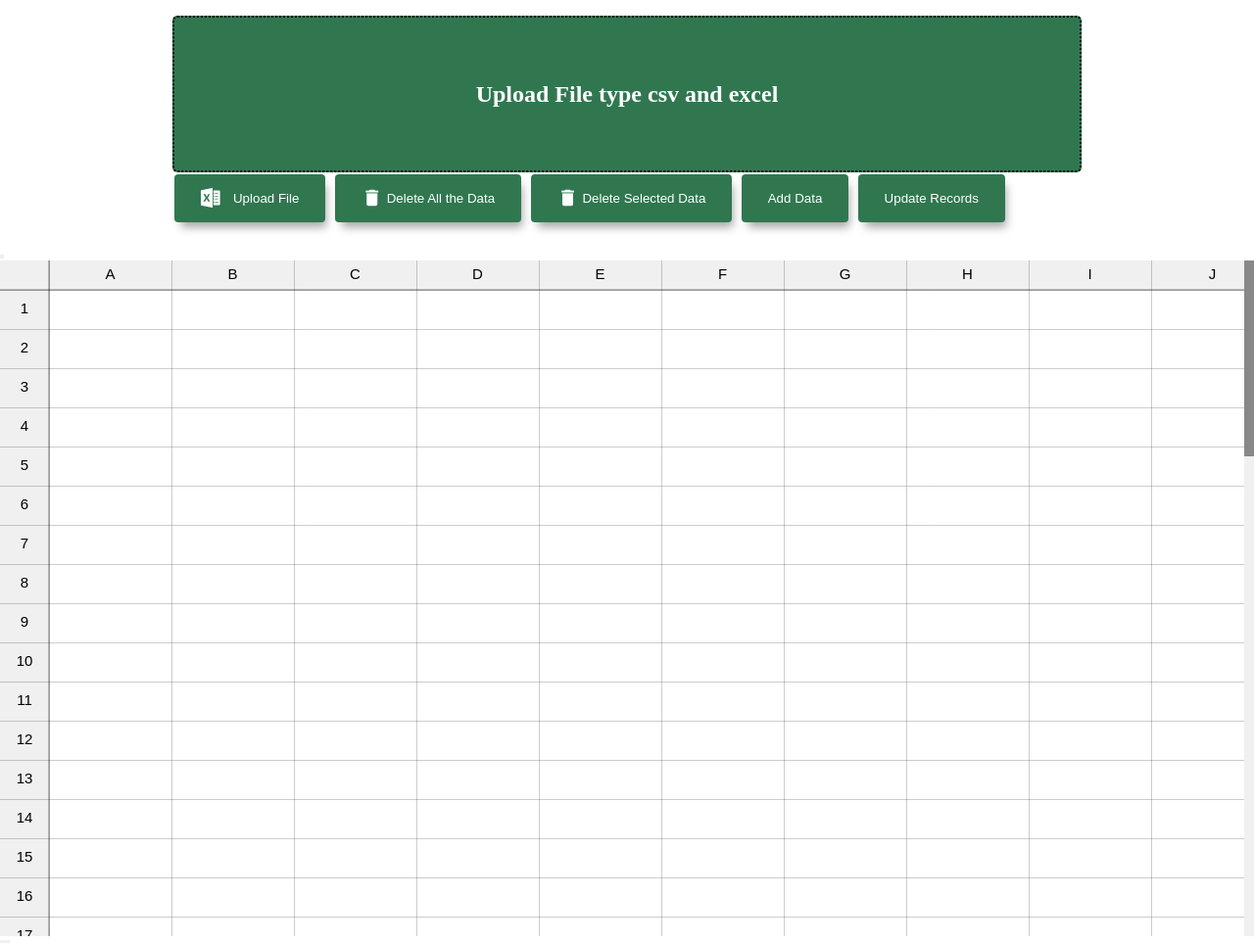
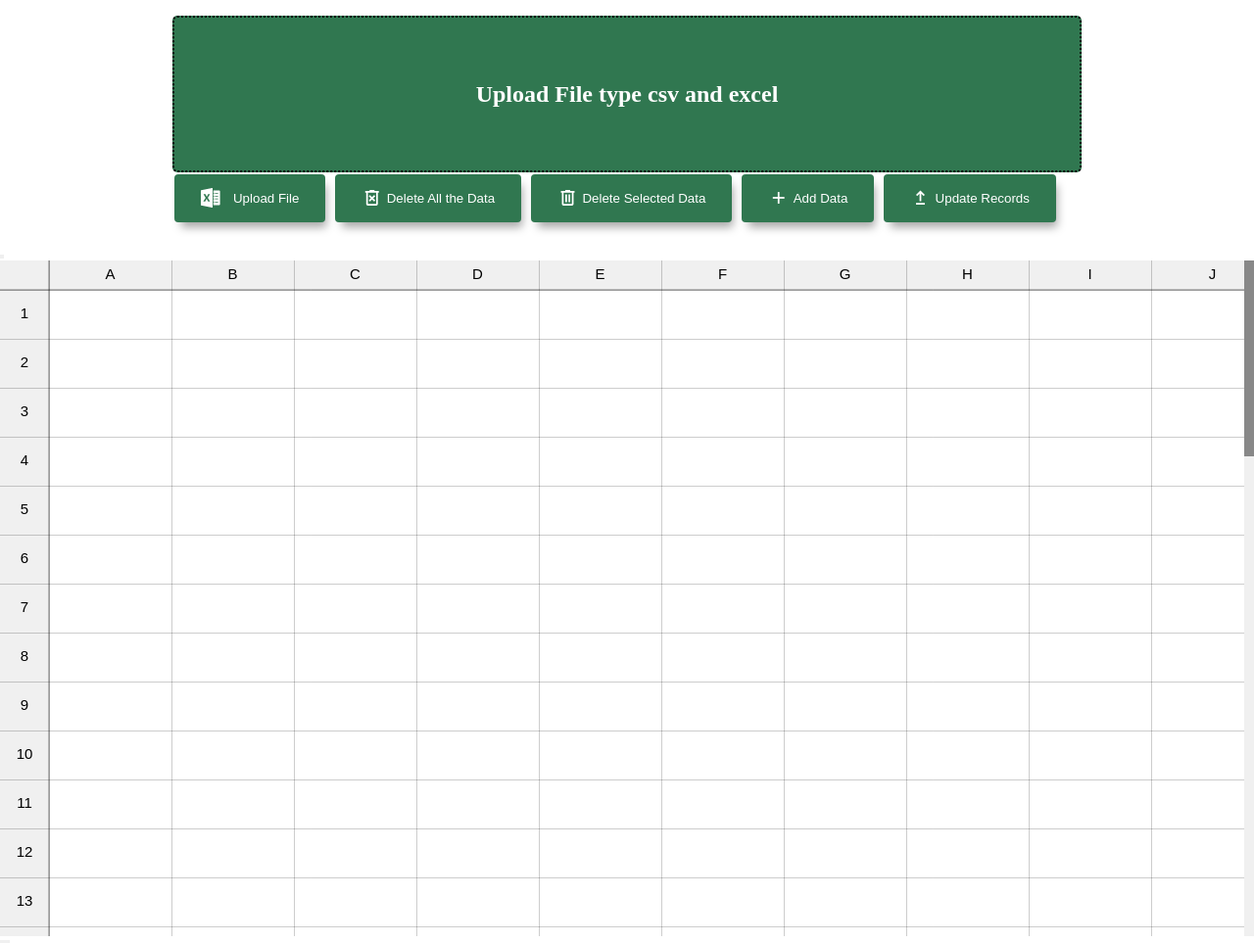
Before and after one commit to RajanGuptaZeus/excel-frontend, a plain HTML site: page index.html in a window 1280 px wide. Shown: the top 963 px of the page at 98% size. Drawn offline with nearby package versions, Linux system fonts and the light colour scheme; no server answers.

Commit message:
fixed some issue

```diff
--- a/index.html
+++ b/index.html
@@ -6,6 +6,7 @@
     <meta name="description" content="" />
     <link rel="stylesheet" type="text/css" href="style.css" />
     <link href="https://fonts.googleapis.com/icon?family=Material+Icons" rel="stylesheet">
+    <link rel="stylesheet" href="https://fonts.googleapis.com/css2?family=Material+Symbols+Outlined:opsz,wght,FILL,GRAD@24,400,0,0" />
     <title>Document</title>
   </head>
   <body>
@@ -49,13 +50,15 @@
             Upload File
           </button>
           <button class="container-btn-file" id="deleteBtn">
-            <i class="material-icons" style="font-size:22px; margin-right: 4px;">delete</i> Delete All the Data
+            <span class="material-symbols-outlined" style="font-size:22px; margin-right: 4px;">delete_forever</span> Delete All the Data
           </button>
           <button class="container-btn-file" id="deleteSingleBtn">
-            <i class="material-icons" style="font-size:22px; margin-right: 4px;">delete</i>Delete Selected Data
+            <span class="material-symbols-outlined" style="font-size:22px; margin-right: 4px;">delete</span>Delete Selected Data
           </button>
-          <button class="container-btn-file" id="addDataBtn">Add Data</button>
-          <button id="updateRowBtn" class="container-btn-file">Update Records</button>
+          <button class="container-btn-file" id="addDataBtn"><span class="material-symbols-outlined" style="font-size:22px; margin-right: 4px;">
+            add</span>Add Data</button>
+          <button id="updateRowBtn" class="container-btn-file"><span class="material-symbols-outlined" style="font-size:22px; margin-right: 4px;">
+            upgrade </span>Update Records</button>
         </div>
         <p id="nameOfFile"></p>
       </div>
--- a/script.js
+++ b/script.js
@@ -11,7 +11,7 @@ let highLighCell = { x: null, y: null };
 let scrollTop = 0;
 let scrollLeft = 0;
 const cellWidth = 125;
-const cellHeight = 40;
+const cellHeight = 50;
 const columnHeaderHeight = 30;
 const rowHeaderWidth = 50;
 let cellCountX = 20;
@@ -290,19 +290,15 @@ function drawGrid() {
   // draw cell
   for (let i = startRow; i < endRow; i++) {
     for (let j = startCol; j < endCol; j++) {
-      const x =
-        rowHeaderWidth +
-        columnWidths.slice(0, j).reduce((a, b) => a + b, 0) -
-        scrollLeft;
-      const y =
-        columnHeaderHeight +
-        rowHeights.slice(0, i).reduce((a, b) => a + b, 0) -
-        scrollTop;
-      const cellData =
-        cellContents[i] && cellContents[i][j]
-          ? cellContents[i][j]
-          : { value: "", formula: "" };
-      // isCellSelected(j, i);
+      const x = rowHeaderWidth + columnWidths.slice(0, j).reduce((a, b) => a + b, 0) - scrollLeft;
+      let y;
+      // if (Math.abs(rowHeights.slice(0, i).reduce((a, b) => a + b, 0) - scrollTop) === 20 ) {
+      //   y = columnHeaderHeight + rowHeights.slice(0, i).reduce((a, b) => a + b, 0) - scrollTop + 20;
+      //   console.log(y);
+      // }
+      y = columnHeaderHeight + rowHeights.slice(0, i).reduce((a, b) => a + b, 0) - scrollTop;
+      console.log(columnHeaderHeight,rowHeights.slice(0, i).reduce((a, b) => a + b, 0),scrollTop);
+      const cellData = cellContents[i] && cellContents[i][j] ? cellContents[i][j] : { value: "", formula: "" };
       drawCell(x, y, cellData, columnWidths[j], rowHeights[i]);
     }
   }
@@ -446,11 +442,11 @@ function handleHeaderClick(event) {
 }
 
 function drawCell(x, y, cellData, width, height) {
-  c.font = "14px Arial";
+  c.font = "15px Arial";
   c.fillStyle = "black";
   c.textAlign = "left";
   c.textBaseline = "middle";
-
+  // console.log(x,y)
   let displayText = cellData?.value?.toString();
 
   // Truncate text if it's too long
@@ -494,11 +490,11 @@ function updateCellContent(x, y, value) {
     // const oldValue = cellContents[y][x].value;
 
     if (value.startsWith("=")) {
-      cellContents[y][x].formula = value;
+      cellContents[y][x].formula = value.trim();
       cellContents[y][x].value = evaluateFormula(value.substring(1), x, y);
     } else {
       cellContents[y][x].formula = "";
-      cellContents[y][x].value = value;
+      cellContents[y][x].value = value.trim();
     }
 
     // Add the row to the modifiedRows array with email and changed content
@@ -766,6 +762,7 @@ function showInputForCell(x, y) {
     input.style.position = "absolute";
     input.style.padding = "0 4px";
     input.style.zIndex = "10";
+    input.spellcheck = "true";
     scrollContainer.appendChild(input);
   }
 
```
